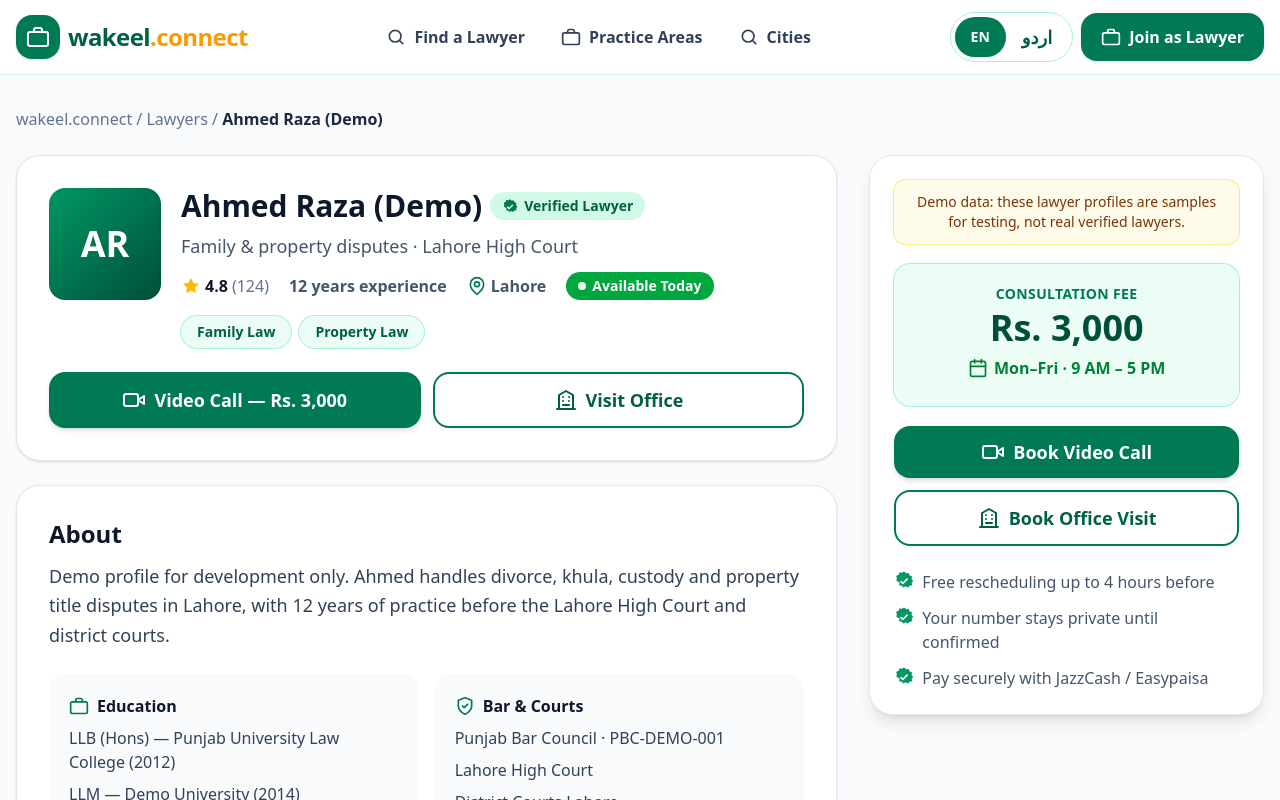
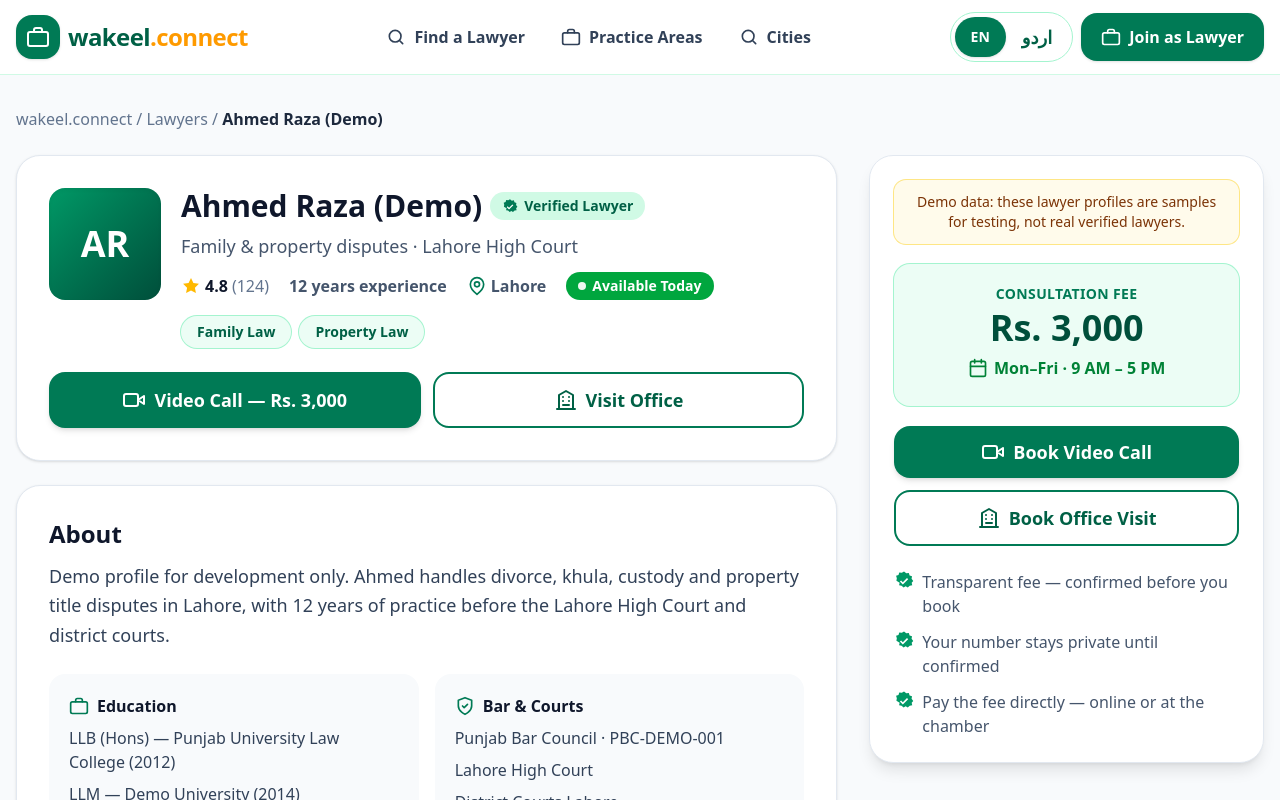
Before and after one commit to Tahakazmi880/wakeel-connect-v2, a Next.js app in the folder frontend/: page /lawyer/ahmed-raza-demo in a window 1280 px wide. Shown: the top 800 px of the page. Built offline with nearby package versions, Linux system fonts and the light colour scheme.

Commit message:
fix(web): honest fee/payment copy, no invented policies or provider claims

```diff
--- a/frontend/app/lawyer/[slug]/page.tsx
+++ b/frontend/app/lawyer/[slug]/page.tsx
@@ -214,9 +214,9 @@ export default async function LawyerProfile({ params }: { params: Promise<{ slug
               </SecondaryBtn>
             </div>
             <ul className="mt-6 space-y-3 text-base text-slate-600">
-              <li className="flex gap-2"><CheckBadgeIcon className="h-5 w-5 shrink-0 text-emerald-600" /><T en="Free rescheduling up to 4 hours before" ur="۴ گھنٹے پہلے تک مفت تبدیلی" /></li>
+              <li className="flex gap-2"><CheckBadgeIcon className="h-5 w-5 shrink-0 text-emerald-600" /><T en="Transparent fee — confirmed before you book" ur="واضح فیس — بکنگ سے پہلے تصدیق شدہ" /></li>
               <li className="flex gap-2"><CheckBadgeIcon className="h-5 w-5 shrink-0 text-emerald-600" /><T en="Your number stays private until confirmed" ur="تصدیق تک آپ کا نمبر نجی رہتا ہے" /></li>
-              <li className="flex gap-2"><CheckBadgeIcon className="h-5 w-5 shrink-0 text-emerald-600" /><T en="Pay securely with JazzCash / Easypaisa" ur="جاز کیش / ایزی پیسہ سے محفوظ ادائیگی" /></li>
+              <li className="flex gap-2"><CheckBadgeIcon className="h-5 w-5 shrink-0 text-emerald-600" /><T en="Pay the fee directly — online or at the chamber" ur="فیس براہِ راست ادا کریں — آن لائن یا چیمبر میں" /></li>
             </ul>
           </div>
         </aside>
--- a/frontend/components/BookingFlow.tsx
+++ b/frontend/components/BookingFlow.tsx
@@ -287,8 +287,8 @@ export default function BookingFlow({ lawyerSlug }: { lawyerSlug: string }) {
           <p className="mx-auto mt-6 flex max-w-md items-start gap-2 text-left text-base text-slate-600">
             <ShieldIcon className="h-6 w-6 shrink-0 text-emerald-700" />
             <T
-              en="Demo booking — no real payment was taken. On the live site you'll pay securely with JazzCash or Easypaisa."
-              ur="ڈیمو بکنگ — کوئی حقیقی ادائیگی نہیں ہوئی۔ اصل سائٹ پر آپ جاز کیش یا ایزی پیسہ سے محفوظ ادائیگی کریں گے۔"
+              en="Demo booking — no real payment was taken. Payment options will appear here on the live site."
+              ur="ڈیمو بکنگ — کوئی حقیقی ادائیگی نہیں ہوئی۔ اصل سائٹ پر ادائیگی کے طریقے یہاں نظر آئیں گے۔"
             />
           </p>
 
@@ -303,7 +303,7 @@ export default function BookingFlow({ lawyerSlug }: { lawyerSlug: string }) {
 
           <p className="mt-6 inline-flex items-center gap-2 text-base font-bold text-slate-500">
             <WalletIcon className="h-5 w-5" />
-            <T en="Pay with JazzCash / Easypaisa at the chamber" ur="چیمبر میں جاز کیش / ایزی پیسہ سے ادائیگی" />
+            <T en="Pay the fee directly to the lawyer" ur="فیس وکیل کو براہِ راست ادا کریں" />
           </p>
         </section>
       )}
```
